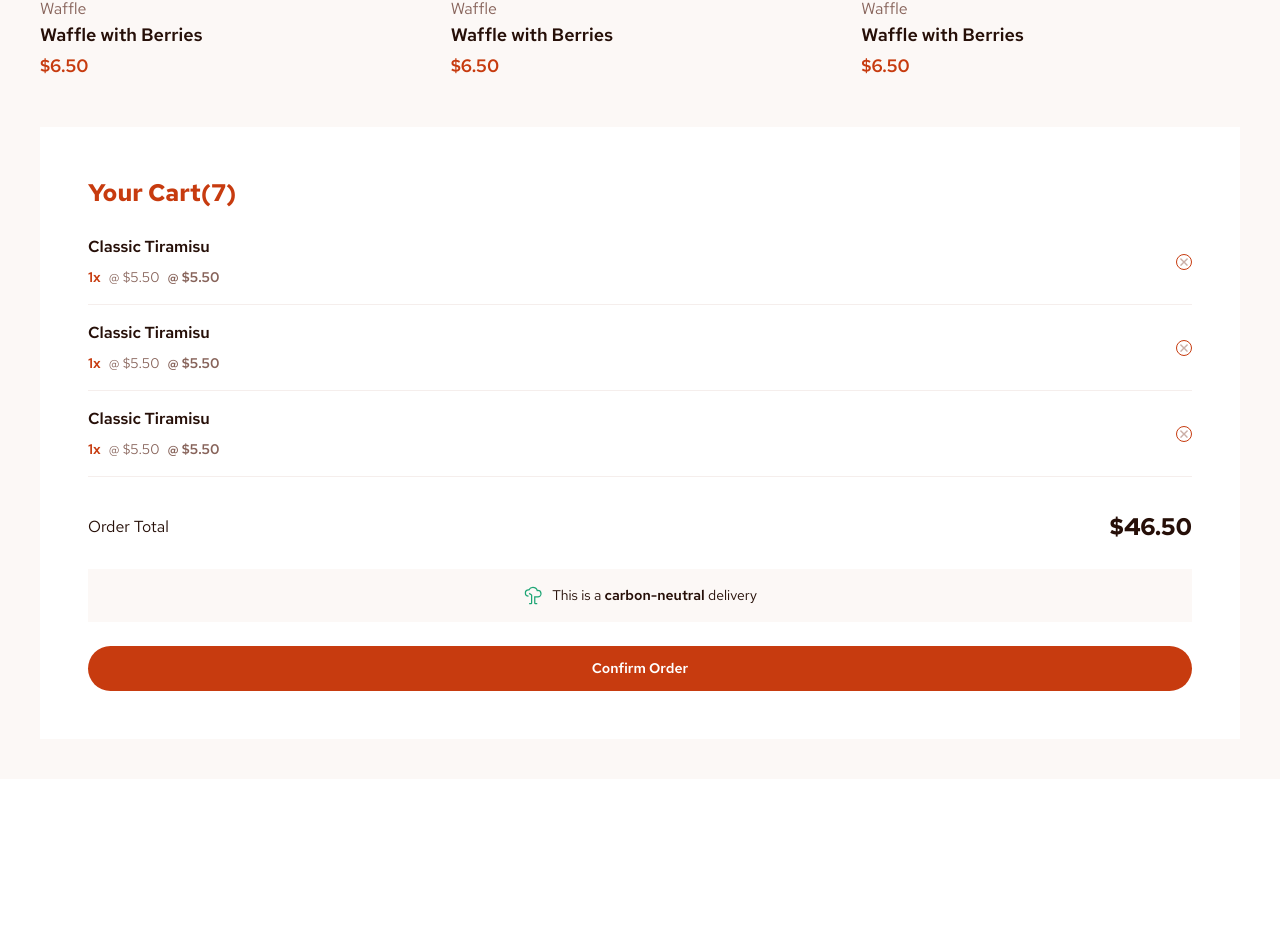
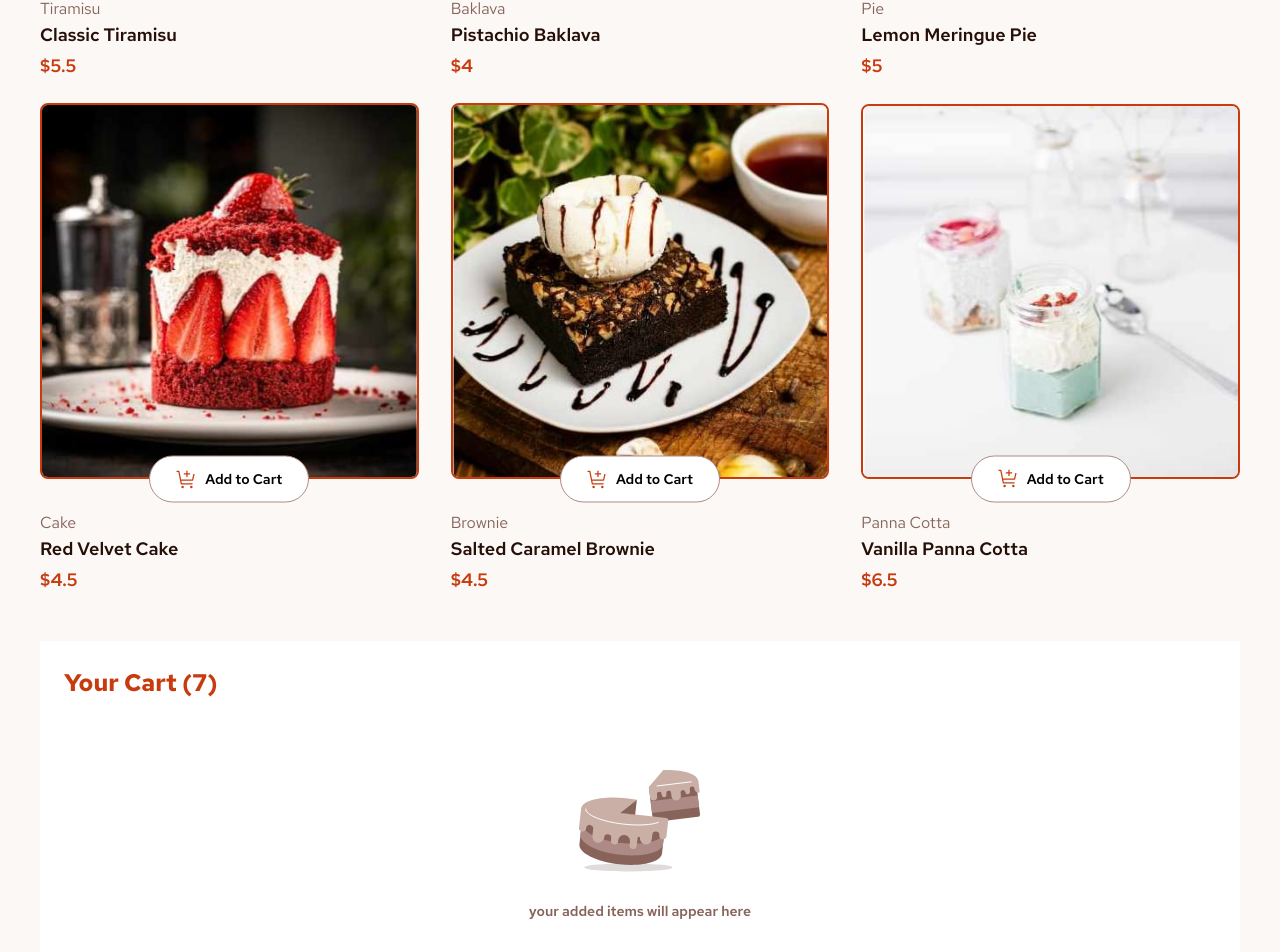
Before and after one commit to simeon2002/FEM-product-list-with-cart, a React (Create React App) app: page / in a window 1280 px wide. Shown: the part 1040-1992 px from the top of the page. Before the commit the page ends 1819 px from the top, so only its background shows below. Built offline with nearby package versions, Linux system fonts and the light colour scheme.

Commit message:
Render product list and create empty cart state view

```diff
--- a/src/App.js
+++ b/src/App.js
@@ -1,48 +1,49 @@
+import { useState } from "react";
 import products from "./data.json";
 
 export default function App() {
+  const productList = products;
+  const [cartItems, setCartItems] = useState([]);
+
   return (
     <main className="app-container">
-      <ProductCategory category="dessert" />
-      <Cart />
+      <ProductCategory category="dessert" productList={productList} />
+      <Cart cartItems={cartItems} />
     </main>
   );
 }
 
-function ProductCategory({ category }) {
+function ProductCategory({ category, productList }) {
   return (
     <section className="category">
       <h1 className="category__title">{category[0].toUpperCase() + category.slice(1)}</h1>
       <ul className="category__product-list">
-        <ProductCard />
-        <ProductCard />
-        <ProductCard />
-        <ProductCard />
-        <ProductCard />
-        <ProductCard />
+        {productList.map(product => (
+          <ProductCard product={product} />
+        ))}
       </ul>
     </section>
   );
 }
 
-function ProductCard() {
+function ProductCard({ product }) {
   return (
     <li className="category-item">
       <article className="product product--selected">
         <div className="product__image-container">
           <picture>
-            <source srcSet="./assets/images/image-waffle-desktop.jpg" media="(min-width: 90em)" />
-            <source srcSet="./assets/images/image-waffle-tablet.jpg" media="(min-width: 48em)" />
-            <img src="./assets/images/image-waffle-mobile.jpg" alt="Waffle with berries" className="product__image" />
+            <source srcSet={product.image.desktop} media="(min-width: 90em)" />
+            <source srcSet={product.image.tablet} media="(min-width: 48em)" />
+            <img src={product.image.mobile} alt="Waffle with berries" className="product__image" />
           </picture>
           <Button className="btn--add-to-cart">
             <img src="./assets/images/icon-add-to-cart.svg" alt="" className="icon icon-add-to-cart" /> Add to Cart
           </Button>
         </div>
         <div className="product__product-details">
-          <span className="product__sub-category">Waffle</span>
-          <h2 className="product__title">Waffle with Berries</h2>
-          <p className="product__price">$6.50</p>
+          <span className="product__sub-category">{product.category}</span>
+          <h2 className="product__title">{product.name}</h2>
+          <p className="product__price">${product.price}</p>
         </div>
       </article>
     </li>
@@ -55,11 +56,20 @@ function Button({ children, className = "" }) {
 
 function ItemCount() {}
 
-function Cart() {
+function Cart({ cartItems }) {
   return (
     <aside className="cart">
-      <h2 className="cart__title">Your Cart(7)</h2>
-      <CartList />
+      <h2 className="cart__title">Your Cart (7)</h2>
+      {!cartItems.length && (
+        <div className="cart--empty">
+          <img src="./assets/images/illustration-empty-cart.svg" alt="Empty cart" />
+          <p>your added items will appear here</p>
+        </div>
+      )}
+
+      {!!cartItems.length && (
+        <>
+          <CartList cartItems={cartItems} />
           <div className="cart__total-container">
             <p>Order Total</p>
             <p className="cart__total">$46.50</p>
@@ -67,18 +77,20 @@ function Cart() {
           <div className="cart__carbon-message">
             <img src="./assets/images/icon-carbon-neutral.svg" alt="" className="icon icon-tree" />
             <p>
-          {" "}
               This is a <strong>carbon-neutral</strong> delivery
             </p>
           </div>
           <Button className="btn--primary">Confirm Order</Button>
+        </>
+      )}
     </aside>
   );
 }
 
-function CartList() {
+function CartList({ cartItems }) {
   return (
     <ul className="cart__items-list">
+      {cartItems.map}
       <CartItem>Classic Tiramisu</CartItem>
       <div className="cart__divider"></div>
       <CartItem>Classic Tiramisu</CartItem>
--- a/src/styles.css
+++ b/src/styles.css
@@ -136,6 +136,21 @@ body {
 .cart {
   padding: var(--space-300);
   background-color: var(--clr-white);
+}
+
+.cart--empty {
+  display: flex;
+  justify-content: center;
+  align-items: center;
+  flex-direction: column;
+  gap: var(--space-200);
+  padding: var(--space-400);
+}
+
+.cart--empty p {
+  font-size: var(--fs-300);
+  font-weight: var(--fw-semi-bold);
+  color: var(--clr-rose-500);
 }
 
 .cart__title {
@@ -367,6 +382,10 @@ body {
   .category {
     margin-bottom: var(--space-600);
   }
+
+  .cart {
+    padding: var(--space-300);
+  }
 }
 
 /* 1440px */
```
Lines whose indentation alone changed are shown as unchanged.
